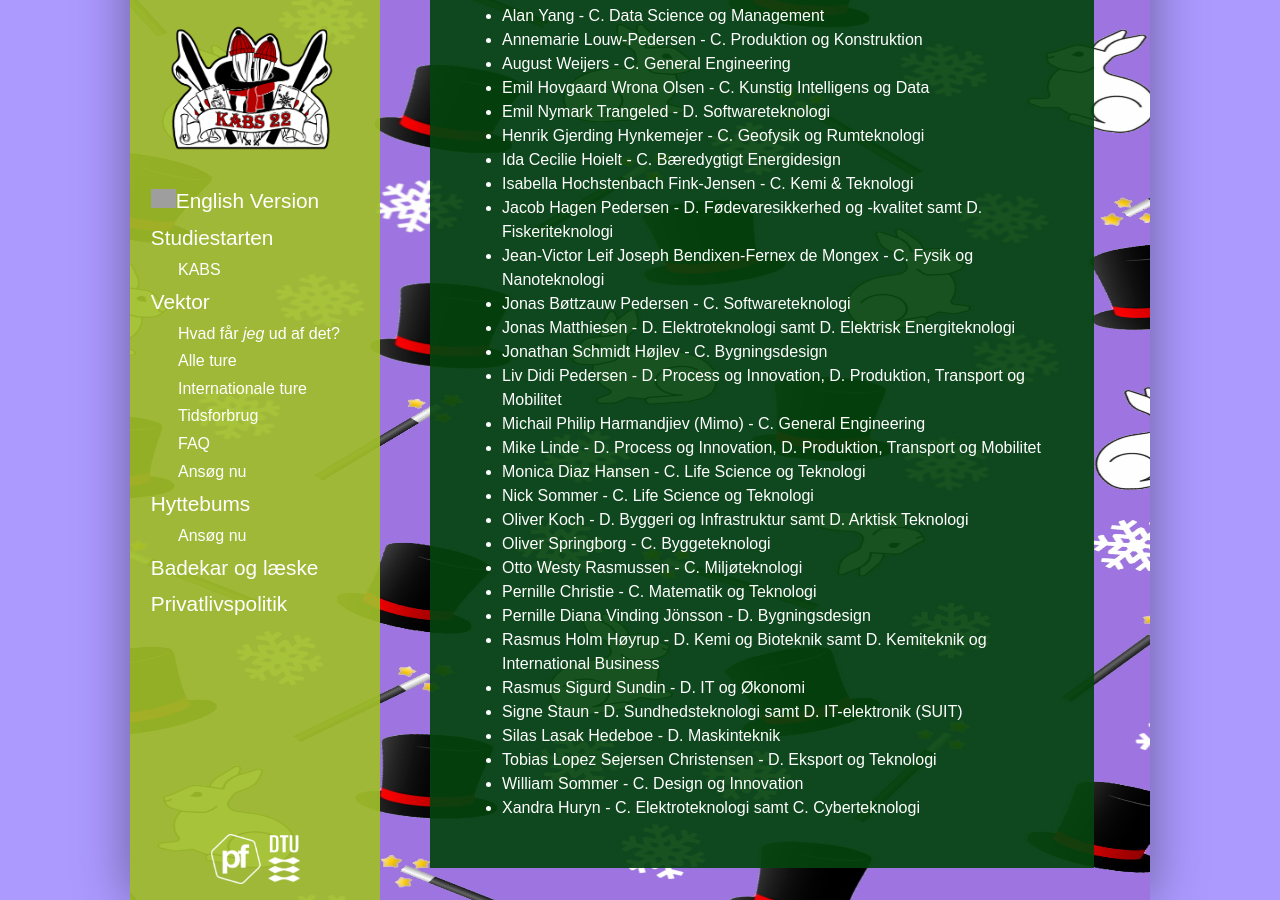
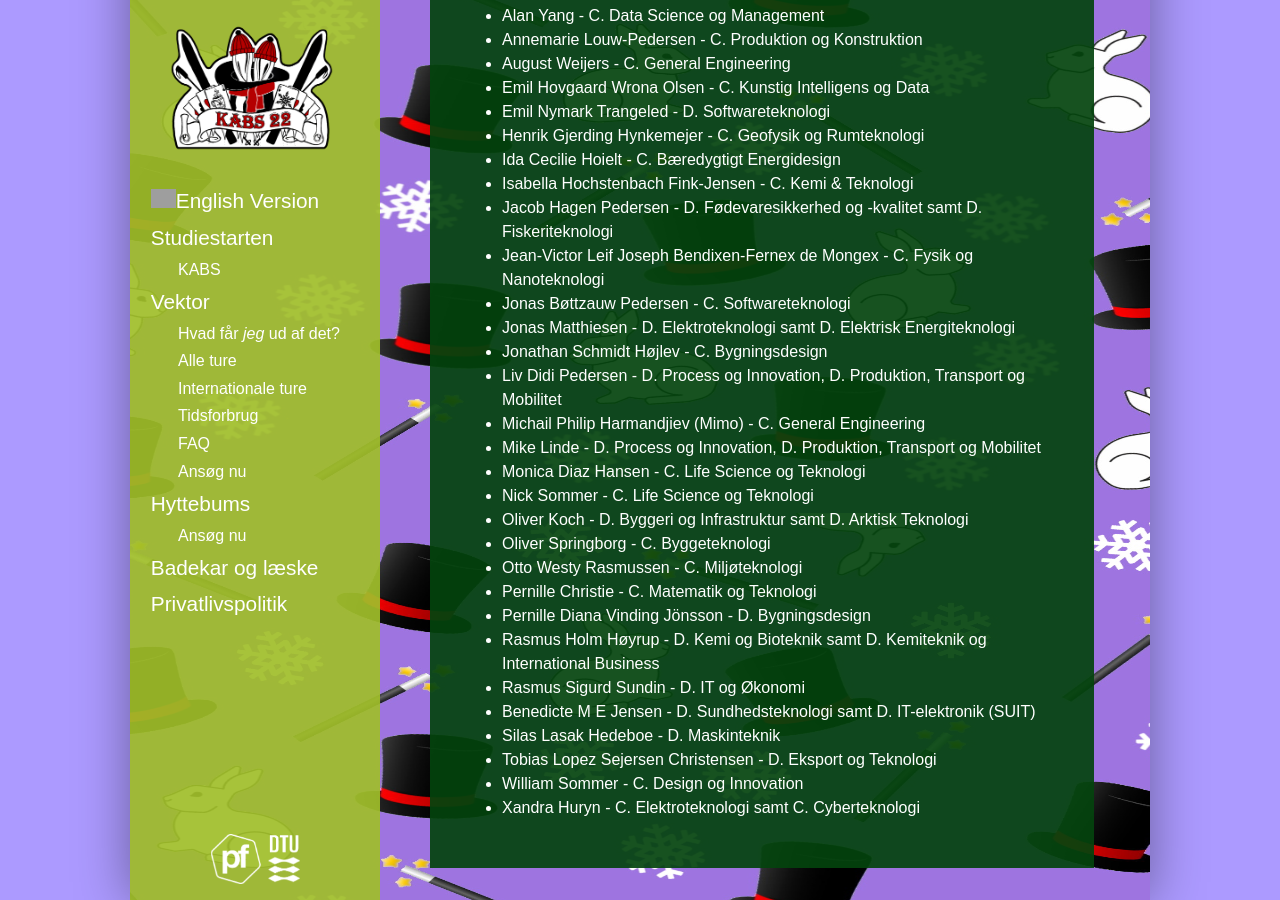
Before and after one commit to KABSDTU/kabsdtu.github.io, a Jekyll site: the page built from kabs.md, in a window 1280 px wide and 900 px high, scrolled down 387 px. Built offline with Jekyll 4.4.1, drawn with Linux system fonts in a browser that asks for light colours; some web fonts are replaced; grey boxes are pictures that could not be loaded.

Commit message:
rm signe add bene

```diff
--- a/kabs.md
+++ b/kabs.md
@@ -38,7 +38,7 @@ title: KABS
 <li>	Pernille Diana Vinding Jönsson	-	D. Bygningsdesign	</li>
 <li>	Rasmus Holm Høyrup	-	D. Kemi og Bioteknik samt D. Kemiteknik og International Business	</li>
 <li>	Rasmus Sigurd Sundin	-	D. IT og Økonomi	</li>
-<li>	Signe Staun	-	D. Sundhedsteknologi samt D. IT-elektronik (SUIT)	</li>
+<li>	Benedicte M E Jensen	-	D. Sundhedsteknologi samt D. IT-elektronik (SUIT)	</li>
 <li>	Silas Lasak Hedeboe	-	D. Maskinteknik	</li>
 <li>	Tobias Lopez Sejersen Christensen	-	D. Eksport og Teknologi	</li>
 <li>	William Sommer	-	C. Design og Innovation	</li>
```
